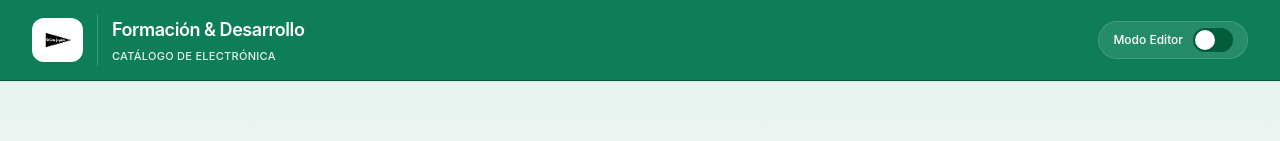
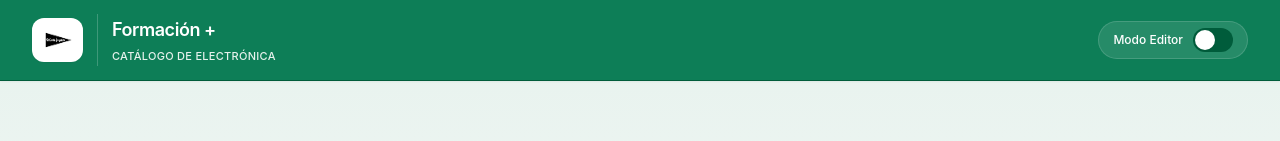
Before and after one commit to odinfantes-lab/Catalogo-de-Electr-nica-en-color, a plain HTML site: page index.html in a window 1280 px wide. Shown: the top 141 px of the page. Drawn offline with nearby package versions, Linux system fonts and the light colour scheme.

Commit message:
Update index.html

```diff
--- a/index.html
+++ b/index.html
@@ -92,7 +92,7 @@
         <img src="LOGO-EL-CORTE.jpg" alt="Logo El Corte" class="h-full w-auto object-contain" />
     </div>
                 <div class="border-l border-white/20 pl-3.5 py-0.5">
-                    <span class="font-semibold text-base sm:text-lg tracking-tight text-white block leading-none">Formación & Desarrollo</span>
+                    <span class="font-semibold text-base sm:text-lg tracking-tight text-white block leading-none">Formación +</span>
                     <span class="text-[11px] text-[#E6F2ED] font-medium tracking-wide uppercase mt-1 block">Catálogo de Electrónica</span>
                 </div>
             </div>
```
